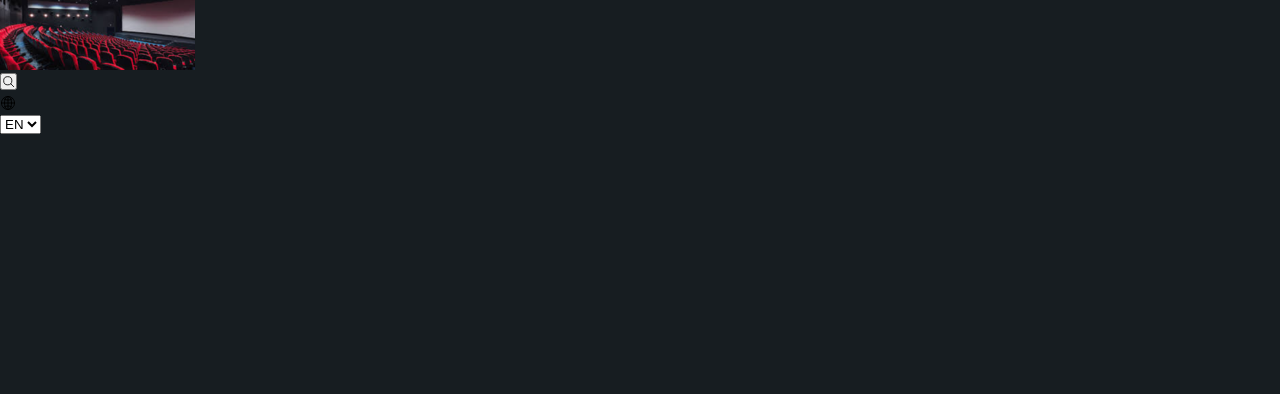
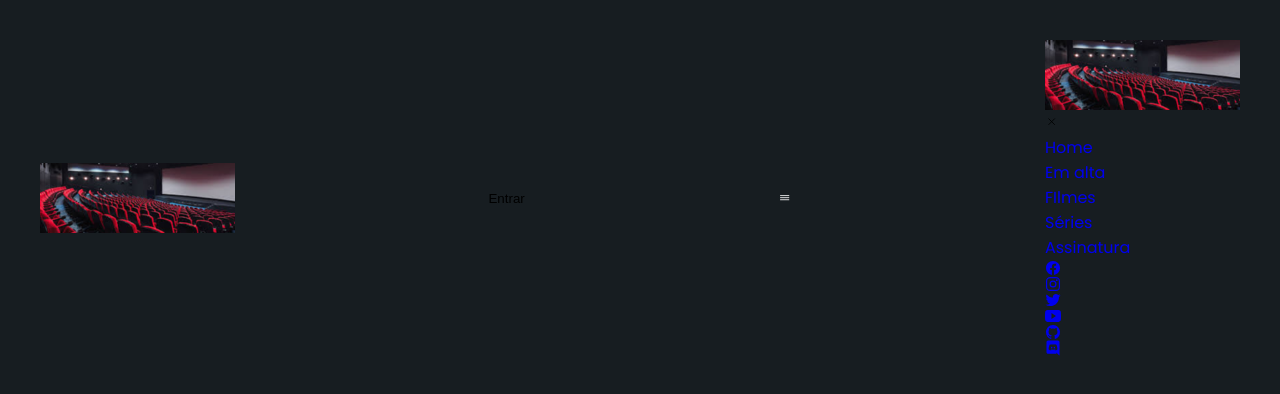
Before and after one commit to AnnaChicol1/anna-movies, a plain HTML site: page index.html in a window 1280 px wide. Drawn offline with nearby package versions, Linux system fonts and the light colour scheme.

Commit message:
Estruturando o header mobile

```diff
--- a/assets/css/style.css
+++ b/assets/css/style.css
@@ -1,4 +1,4 @@
-/**copyright 3032 @anna*/
+/**copyright 2023 anna*/
 /**CUSTOM PROPERTY*/
 
 :root {
@@ -87,3 +87,45 @@ body{
 body.active{
     overflow: hidden;
 }
+
+/*-----------------*/
+/* HEADER */
+/*-----------------*/
+
+.header{
+    position: fixed;
+    top: 0;
+    left: 0;
+    width: 100%;
+    padding: 25px;
+    transition: var(--transition-2);
+    z-index: 2;
+}
+
+.container{
+    padding: 15px;
+}
+
+.header:active{
+    background: var(--eerie-black);
+    padding: 20px;
+}
+
+.header .container{
+    display: flex;
+    justify-content: space-between;
+    align-items: center;
+}
+
+.header-actions{
+    display: none;
+}
+.btn-mobile ion-icon{
+    color: var(--white);
+    color: var(--white)
+}
+
+button{
+    background: transparent;
+    border: none;
+}
--- a/index.html
+++ b/index.html
@@ -5,9 +5,7 @@
     <meta http-equiv="X-UA-Compatible" content="IE=edge">
     <meta name="viewport" content="width=device-width, initial-scale=1.0">
     <title>Filmes</title>
-
     <link rel="stylesheet" href="assets/css/style.css">
-
 
     <link
         rel="stortcut icon"
@@ -19,7 +17,6 @@
     <link href="<link rel="preconnect" href="https://fonts.googleapis.com">
     <link rel="preconnect" href="https://fonts.gstatic.com" crossorigin>
     <link href="https://fonts.googleapis.com/css2?family=Oswald:wght@400;500;600&family=Poppins:wght@400;500;600&display=swap" rel="stylesheet"">
-
 
 </head>
 <body>
@@ -45,6 +42,81 @@
                     </select>
                 </div>
             </div>
+
+            <button class="btn btn-primary">Entrar</button>
+
+            <button class="btn-mobile">
+                <ion-icon name="reorder-three-outline"></ion-icon>
+            </button>
+
+            <nav class="navbar">
+                <div class="navbar-top">
+                    <a href="index.html">
+                        <img src="assets/img/Design sem nome (1).png" alt="logo" />
+                    </a>
+                    <button class="menu-close">
+                        <ion-icon name="close-outline"></ion-icon>
+                    </button>
+                </div>
+                <ul class="navbar-list">
+                    <li>
+                        <a href="index.html" class="navbar-link">Home</a>
+                    </li>
+                    <li>
+                        <a href="#" class="navbar-link">Em alta</a>
+                    </li>
+
+                    <li>
+                        <a href="index.html" class="navbar-link">FIlmes</a>
+                    </li>
+
+                    <li>
+                        <a href="index.html" class="navbar-link">Séries</a>
+                    </li>
+
+                    <li>
+                        <a href="index.html" class="navbar-link">Assinatura</a>
+                    </li>
+                </ul>
+                <ul class="navbar-social-list">
+                    <li>
+                        <a href="#" class="mavbar-social-link">
+                            <ion-icon name="logo-facebook"></ion-icon>
+                        </a>
+                    </li>
+
+                    <li>
+                        <a href="#" class="mavbar-social-link">
+                            <ion-icon name="logo-instagram"></ion-icon>
+                        </a>
+                    </li>
+
+                    <li>
+                        <a href="#" class="mavbar-social-link">
+                            <ion-icon name="logo-twitter"></ion-icon>
+                        </a>
+                    </li>
+
+                    <li>
+                        <a href="#" class="mavbar-social-link">
+                            <ion-icon name="logo-youtube"></ion-icon>
+                        </a>
+                    </li>
+
+                    <li>
+                        <a href="#" class="mavbar-social-link">
+                            <ion-icon name="logo-github"></ion-icon>
+                        </a>
+                    </li>
+
+                    <li>
+                        <a href="#" class="mavbar-social-link">
+                            <ion-icon name="logo-discord"></ion-icon>
+                        </a>
+                    </li>
+
+                </ul>
+            </nav>
     </div>
     </header>
 
@@ -52,7 +124,6 @@
     <script src="assets/js/script.js"></script>
 
     <!--Icones-->
-
     <script
     type="module"
     src="https://unpkg.com/ionicons@7.1.0/dist/ionicons/ionicons.esm.js"
```
